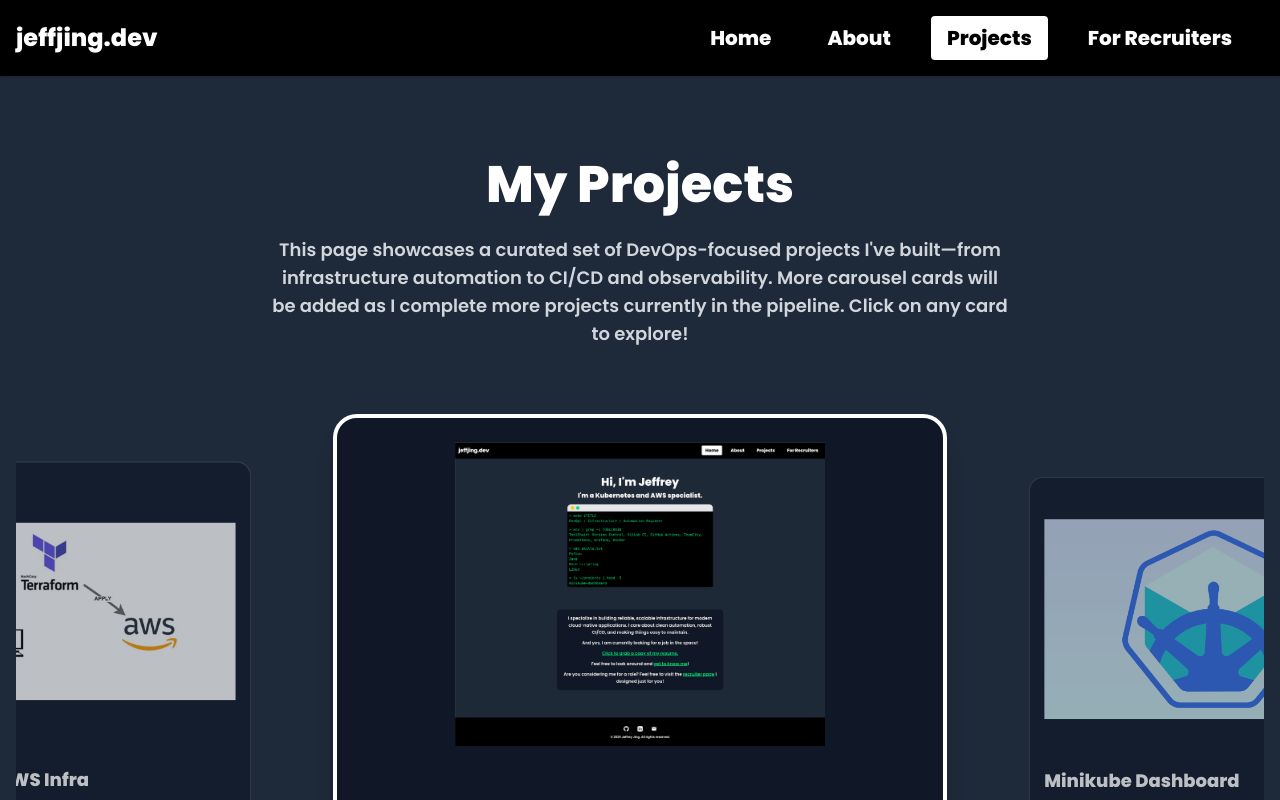
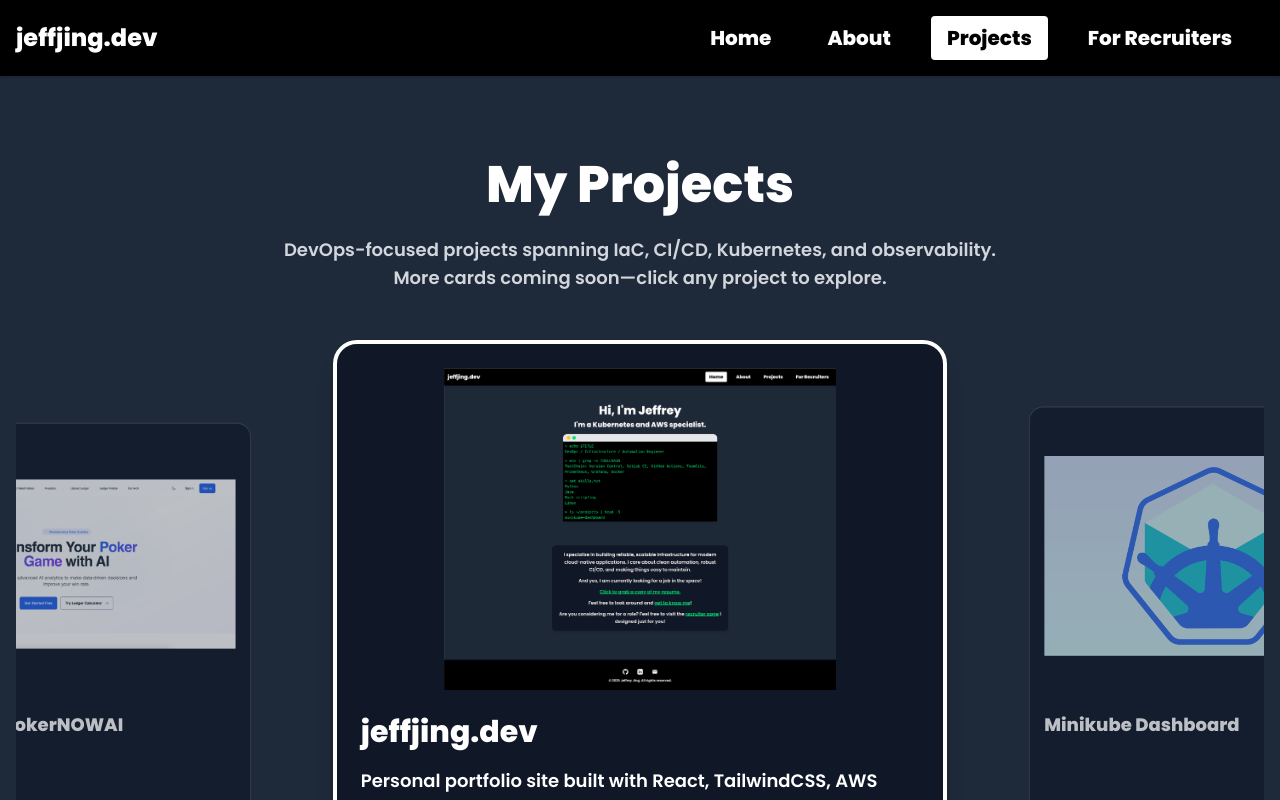
Before and after one commit to JeffreyJing/jeffjing.dev, a React (Vite) app in the folder site/: page /projects in a window 1280 px wide. Shown: the top 800 px of the page. Built offline with nearby package versions, Linux system fonts and the light colour scheme.

Commit message:
included pokernowAI project to projects page

```diff
--- a/site/src/pages/Projects.jsx
+++ b/site/src/pages/Projects.jsx
@@ -7,11 +7,13 @@ const projects = [
     title: 'jeffjing.dev',
     image: '/images/site-image.png',
     description: (
-      <><p>Personal portfolio site built with React, TailwindCSS, AWS Amplify, and Terraform. Fully automated deployment and custom recruiter features.</p>
+      <>
+        <p>Personal portfolio site built with React, TailwindCSS, AWS Amplify, and Terraform. Fully automated deployment and custom recruiter features.</p>
         <div className="mt-2">
           🔗 <a href="https://github.com/JeffreyJing/jeffjing.dev/tree/dev/site" target="_blank" className="underline text-green-400 hover:text-green-300">Site</a>{' | '}
           <a href="https://github.com/JeffreyJing/jeffjing.dev/tree/dev/terraform" target="_blank" className="underline text-green-400 hover:text-green-300">Terraform</a>
-        </div></>
+        </div>
+      </>
     ),
   },
   {
@@ -19,11 +21,13 @@ const projects = [
     title: 'Minikube Dashboard',
     image: '/images/minikube-image.png',
     description: (
-      <><p>A dashboard of my Minikube state powered by Flask and React. Hosted on GitHub Pages.</p>
+      <>
+        <p>A dashboard of my Minikube state powered by Flask and React. Hosted on GitHub Pages.</p>
         <div className="mt-2">
           🔗 <a href="https://jeffreyjing.github.io/minikube-dashboard/" target="_blank" className="underline text-green-400 hover:text-green-300">Site</a>{' | '}
           <a href="https://github.com/JeffreyJing/minikube-dashboard?tab=readme-ov-file" target="_blank" className="underline text-green-400 hover:text-green-300">GitHub</a>
-        </div></>
+        </div>
+      </>
     ),
   },
   {
@@ -31,51 +35,107 @@ const projects = [
     title: 'Terraform AWS Infra',
     image: '/images/terraform-aws.webp',
     description: (
-      <><p>Modular infrastructure-as-code for provisioning VPC, EC2, RDS, and EKS using Terraform. Includes both dev and prod environments via separate tfvars for flexible multi-stage deployment.</p>
+      <>
+        <p>Modular infrastructure-as-code for provisioning VPC, EC2, RDS, and EKS using Terraform. Includes dev & prod environments via separate tfvars.</p>
         <div className="mt-2">
           🔗 <a href="https://github.com/JeffreyJing/Terraform" target="_blank" className="underline text-green-400 hover:text-green-300">GitHub</a>
-        </div></>
+        </div>
+      </>
+    ),
+  },
+  {
+    id: 4,
+    title: 'DevOps for PokerNOWAI',
+    image: '/images/pokernowai.png',
+    description: (
+      <>
+        <p>[In Progress] EKS-based infrastructure for Dockerized Flask microservices. Built with Terraform, Istio, and GitHub Actions CI/CD; images pushed to GCR.</p>
+        <div className="mt-2">
+          <p>🔗 Links coming soon!</p>
+        </div>
+      </>
     ),
   },
 ];
 
 export default function ProjectsCarousel() {
+  /* ---------- desktop carousel state ---------- */
   const [index, setIndex] = useState(0);
   const next = () => setIndex((index + 1) % projects.length);
   const prev = () => setIndex((index - 1 + projects.length) % projects.length);
-  const getProject = (offset) => (projects[(index + offset + projects.length) % projects.length]);
+  const getProject = (o) =>
+    projects[(index + o + projects.length) % projects.length];
 
   return (
     <>
-      <h1 className="text-6xl font-extrabold text-center mt-12 mb-6 text-white">My Projects</h1>
+      <h1 className="text-6xl font-extrabold text-center mt-12 mb-6 text-white">
+        My Projects
+      </h1>
       <p className="text-lg text-center max-w-3xl mx-auto text-gray-300 mb-12 px-4">
-        This page showcases a curated set of DevOps-focused projects I've built—from infrastructure automation to CI/CD and observability. More carousel cards will be added as I complete more projects currently in the pipeline. Click on any card to explore!
+        DevOps-focused projects spanning IaC, CI/CD, Kubernetes, and
+        observability. More cards coming soon—click any project to explore.
       </p>
-      <div className="relative w-full h-[600px] sm:h-[700px] flex items-center justify-center overflow-hidden mb-24">
-        <div className="relative w-full max-w-5xl h-full sm:h-[95%] flex items-center justify-center">
+
+      {/* ---------- MOBILE: vertical cards ---------- */}
+      <div className="sm:hidden flex flex-col gap-8 px-4 mb-24">
+        {projects.map((p) => (
+          <div
+            key={p.id}
+            className="bg-gray-900 rounded-3xl p-6 border-4 border-white text-white shadow-xl"
+          >
+            <img
+              src={p.image}
+              alt={p.title}
+              className="rounded-xl w-full h-48 object-contain mb-6"
+            />
+            <h2 className="text-3xl font-bold mb-4">{p.title}</h2>
+            <div className="text-lg leading-relaxed break-words">
+              {p.description}
+            </div>
+          </div>
+        ))}
+      </div>
+
+      {/* ---------- DESKTOP: carousel ---------- */}
+      <div className="hidden sm:flex relative w-full h-[700px] items-center justify-center overflow-hidden mb-24">
+        <div className="relative w-full max-w-5xl h-full flex items-center justify-center">
           <AnimatePresence initial={false} mode="popLayout">
             <motion.div
               key={index}
               animate={{ opacity: 1, scale: 1 }}
               transition={{ duration: 0 }}
-              className="z-10 w-3/5 h-full bg-gray-900 rounded-3xl p-6 border-4 border-white text-white shadow-xl absolute sm:overflow-hidden overflow-y-scroll box-border scrollbar-thin scrollbar-track-transparent scrollbar-thumb-transparent"
+              className="z-10 w-3/5 h-full bg-gray-900 rounded-3xl p-6
+                         border-4 border-white text-white shadow-xl absolute
+                         overflow-hidden"
             >
-              <img src={getProject(0).image} alt="current" className="rounded-xl w-full h-[50%] object-contain mb-15" />
-              <h2 className="text-3xl font-bold mb-4">{getProject(0).title}</h2>
-              <p className="text-lg leading-relaxed overflow-hidden text-ellipsis break-words max-h-[60%]">
+              <img
+                src={getProject(0).image}
+                alt={getProject(0).title}
+                className="rounded-xl w-full h-1/2 object-contain mb-6"
+              />
+              <h2 className="text-3xl font-bold mb-4">
+                {getProject(0).title}
+              </h2>
+              <div className="text-lg leading-relaxed break-words max-h-[35%] overflow-y-auto scrollbar-thin scrollbar-thumb-white/30">
                 {getProject(0).description}
-              </p>
+              </div>
             </motion.div>
           </AnimatePresence>
 
+          {/* side cards */}
           <motion.div
             key={`prev-${index}`}
             onClick={prev}
             animate={{ x: '-140%', scale: 0.9, opacity: 0.7 }}
             transition={{ duration: 0.6, ease: 'easeInOut' }}
-            className="absolute w-2/5 h-[85%] sm:h-[95%] bg-gray-900 rounded-2xl p-4 border border-white/20 text-white cursor-pointer overflow-hidden"
+            className="absolute w-2/5 h-[85%] bg-gray-900 rounded-2xl p-4
+                       border border-white/20 text-white cursor-pointer overflow-hidden"
           >
-            <img src={getProject(-1).image} alt="prev" className="rounded-xl w-full h-1/2 object-contain mb-6" />
+            <img
+              src={getProject(-1).image}
+              alt={getProject(-1).title}
+              className="rounded-xl w-full h-1/2 object-contain mb-6"
+            />
             <h3 className="text-xl font-bold">{getProject(-1).title}</h3>
           </motion.div>
 
@@ -84,9 +144,14 @@ export default function ProjectsCarousel() {
             onClick={next}
             animate={{ x: '140%', scale: 0.9, opacity: 0.7 }}
             transition={{ duration: 0.6, ease: 'easeInOut' }}
-            className="absolute w-2/5 h-3/4 sm:h-[90%] bg-gray-900 rounded-2xl p-4 border border-white/20 text-white cursor-pointer"
+            className="absolute w-2/5 h-[90%] bg-gray-900 rounded-2xl p-4
+                       border border-white/20 text-white cursor-pointer"
           >
-            <img src={getProject(1).image} alt="next" className="rounded-xl w-full h-1/2 object-contain mb-6" />
+            <img
+              src={getProject(1).image}
+              alt={getProject(1).title}
+              className="rounded-xl w-full h-1/2 object-contain mb-6"
+            />
             <h3 className="text-xl font-bold">{getProject(1).title}</h3>
           </motion.div>
         </div>
```
Also changed, not shown: site/public/images/pokernowai.png (added).
